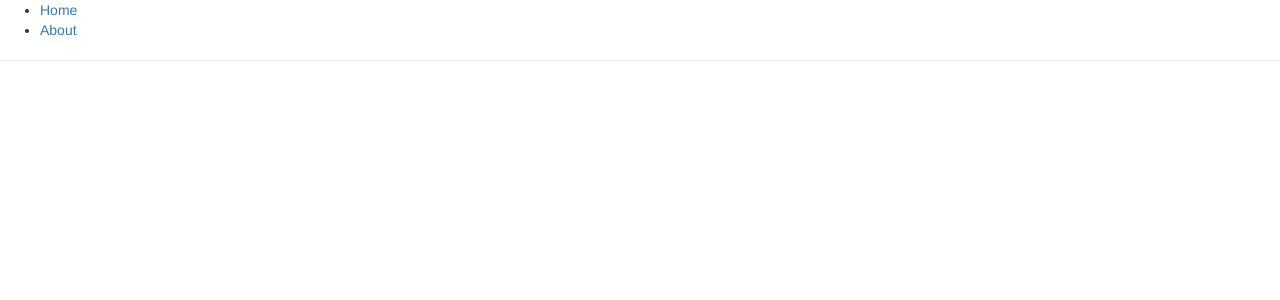
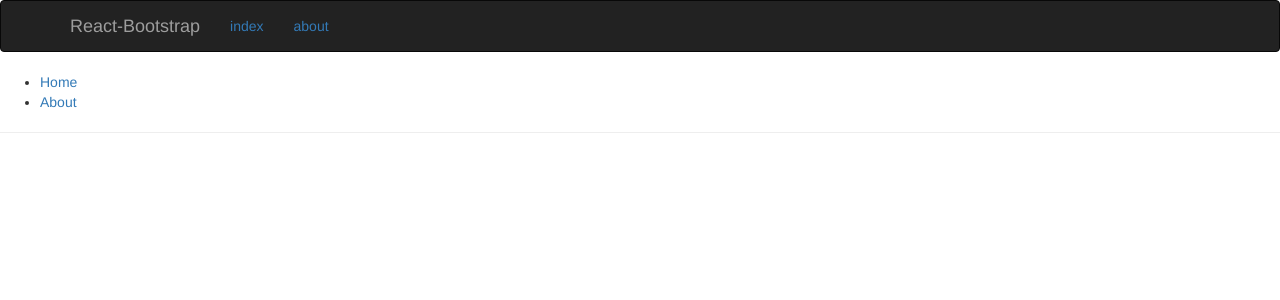
Before and after one commit to rukamir/many-pages, a React (Create React App) app: page / in a window 1280 px wide. Shown: the top 300 px of the page. Built offline with nearby package versions, Linux system fonts and the light colour scheme.

Commit message:
created NavPages component for dynamic navbar creation

```diff
--- a/package.json
+++ b/package.json
@@ -3,8 +3,10 @@
   "version": "0.1.0",
   "private": true,
   "dependencies": {
+    "axios": "^0.16.2",
     "bootstrap": "^3.3.7",
     "react": "^15.6.1",
+    "react-bootstrap": "^0.31.2",
     "react-dom": "^15.6.1",
     "react-router": "^4.1.2",
     "react-router-dom": "^4.1.2",
--- a/src/App.js
+++ b/src/App.js
@@ -4,6 +4,7 @@ import './App.css';
 import SitePage from './SitePage';
 import site from './Site-data/localhost';
 import 'bootstrap/dist/css/bootstrap.css';
+import NavPages from './Components/NavPages';
 import {
   BrowserRouter as Router,
   Route,
@@ -34,6 +35,8 @@ class App extends Component {
     return (
       <Router>
       <div>
+        <NavPages pages={this.state.pageList} />
+
         <ul>
           <li><Link to="/">Home</Link></li>
           <li><Link to="/about">About</Link></li>
--- /dev/null
+++ b/src/Components/NavPages.js
@@ -0,0 +1,65 @@
+import React, { Component } from 'react';
+import { Navbar, NavItem, Nav } from 'react-bootstrap';
+
+class NavPages extends Component {
+
+    // get listItems () {
+    //     return (this.props.pages.map((page, i) => {
+    //         return (
+    //         <li key={i} className="nav-item">
+    //             <a className="nav-link" href={page}>{page}</a>
+    //         </li>)
+    //     }))
+    // }
+
+    get listItems () {
+        return (this.props.pages.map((page, i) => {
+                    return (
+                    <NavItem eventKey={i} className="nav-item">
+                        <a className="nav-link" href={page}>{page}</a>
+                    </NavItem>)
+                }))
+    }
+
+    render () {
+        return (
+            <Navbar inverse collapseOnSelect>
+                <Navbar.Header>
+                    <Navbar.Brand>
+                        <a href="#">React-Bootstrap</a>
+                    </Navbar.Brand>
+                    <Navbar.Toggle />
+                </Navbar.Header>
+                <Navbar.Collapse>
+                    <Nav>
+                        {this.listItems}
+                    </Nav>
+                </Navbar.Collapse>
+            </Navbar>
+        )
+    }
+
+    // render () {
+    //     return(
+    //         <nav className="navbar navbar-inverse">
+    //             <div className="container-fluid">
+    //                 <div className="navbar-header">
+    //                     <button type="button" className="navbar-toggle" data-toggle="collapse" data-target="#myNavbar">
+    //                     <span className="icon-bar"></span>
+    //                     <span className="icon-bar"></span>
+    //                     <span className="icon-bar"></span>
+    //                     </button>
+    //                     <a className="navbar-brand" href="#">WebSiteName</a>
+    //                 </div>
+    //                 <div className="collapse navbar-collapse" id="myNavbar">
+    //                     <ul className="nav navbar-nav">
+    //                         {this.listItems}
+    //                     </ul>
+    //                 </div>
+    //             </div>
+    //         </nav>
+    //     )
+    // }
+}
+
+export default NavPages;
--- a/src/Site-data/localhost.json
+++ b/src/Site-data/localhost.json
@@ -1,6 +1,7 @@
 {
     "name" : "localhost",
     "phone" : "555-555",
+    "navbar" : true,
     "pageList" : [  "index",
                     "about"],
     "pages" :  {"index" : {
```
Also changed, not shown: 1 other file (tests, documents, lock files or other folders).
